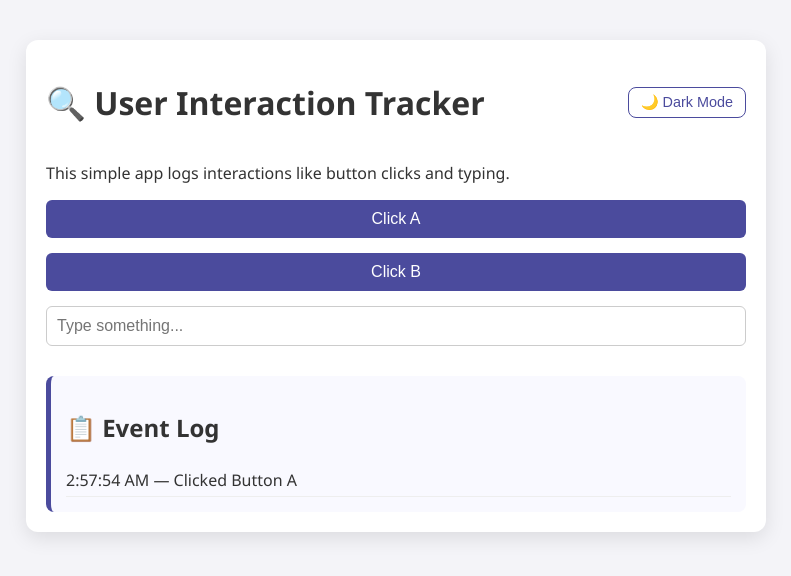
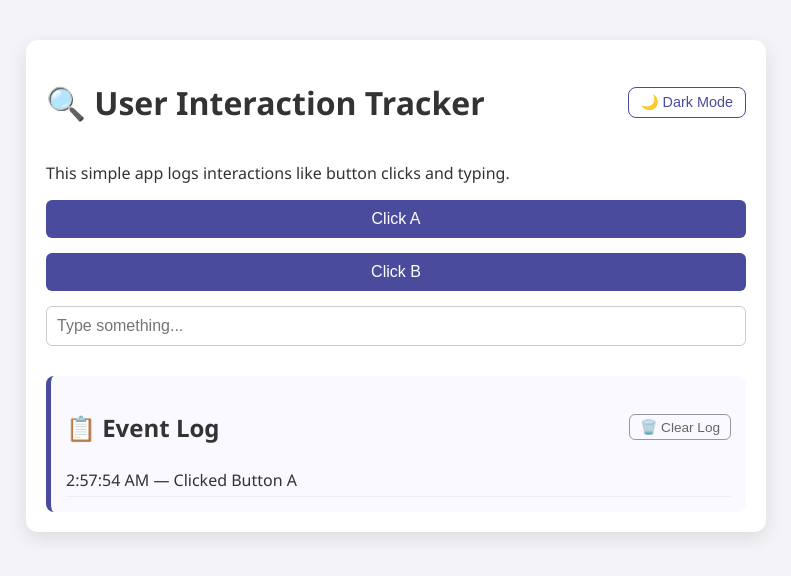
Before and after one commit to chgallegos/qm-tracker, a React (Create React App) app: page / in a window 1280 px wide. Both pictures are taken after a click on the button "Click A". Shown: the top 576 px of the page, without its empty margins (244-1035 px from the left). Built offline with nearby package versions, Linux system fonts and the light colour scheme.

Commit message:
clear log button

```diff
--- a/src/App.css
+++ b/src/App.css
@@ -107,3 +107,33 @@ body.dark {
   background: #121212;
   color: #f0f0f0;
 }
+
+.log-header {
+  display: flex;
+  justify-content: space-between;
+  align-items: center;
+}
+
+.clear-btn {
+  background: transparent;
+  border: 1px solid #999;
+  padding: 4px 10px;
+  border-radius: 6px;
+  font-size: 0.85rem;
+  cursor: pointer;
+  color: #666;
+  transition: background 0.2s ease;
+}
+
+.clear-btn:hover {
+  background: #f1f1f1;
+}
+
+.container.dark .clear-btn {
+  border-color: #ccc;
+  color: #ccc;
+}
+
+.container.dark .clear-btn:hover {
+  background: #333;
+}
--- a/src/App.js
+++ b/src/App.js
@@ -9,6 +9,7 @@ function App() {
     const time = new Date().toLocaleTimeString();
     setLog(prev => [...prev, `${time} — ${action}`]);
   };
+
 
   const toggleDarkMode = () => setDarkMode(!darkMode);
 
@@ -34,13 +35,30 @@ function App() {
       </div>
 
      <div className="log-box">
+  <div className="log-header">
     <h2>📋 Event Log</h2>
+    {log.length > 0 && (
+     <button
+  className="clear-btn"
+  onClick={() => {
+    const confirmClear = window.confirm("Are you sure you want to clear the log?");
+    if (confirmClear) {
+      setLog([]);
+    }
+  }}
+>
+  🗑️ Clear Log
+</button>
+
+    )}
+  </div>
   <ul>
     {log.slice().reverse().map((entry, idx) => (
       <li key={idx}>{entry}</li>
     ))}
   </ul>
 </div>
+
     </div>
   );
 }
```
Also changed, not shown: 14 other files (tests, documents, lock files or other folders). Lines whose indentation alone changed are shown as unchanged.
